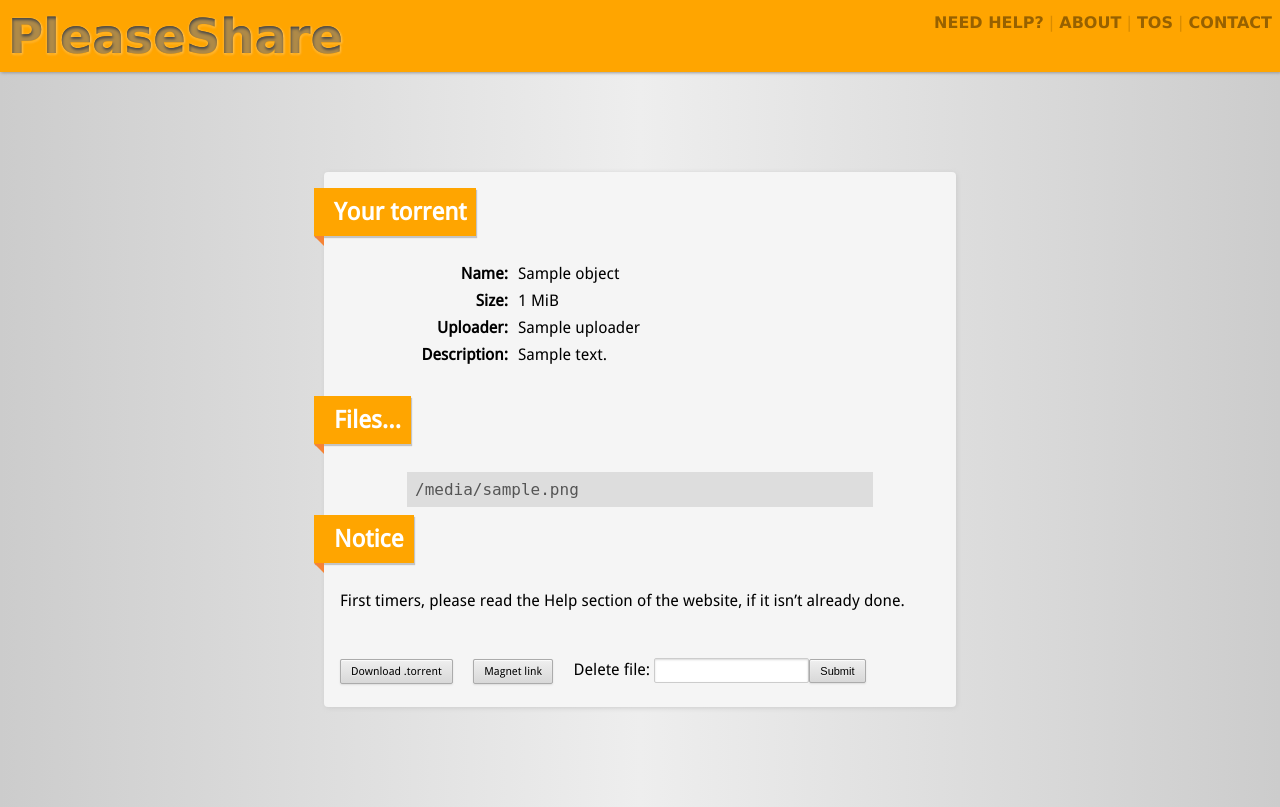
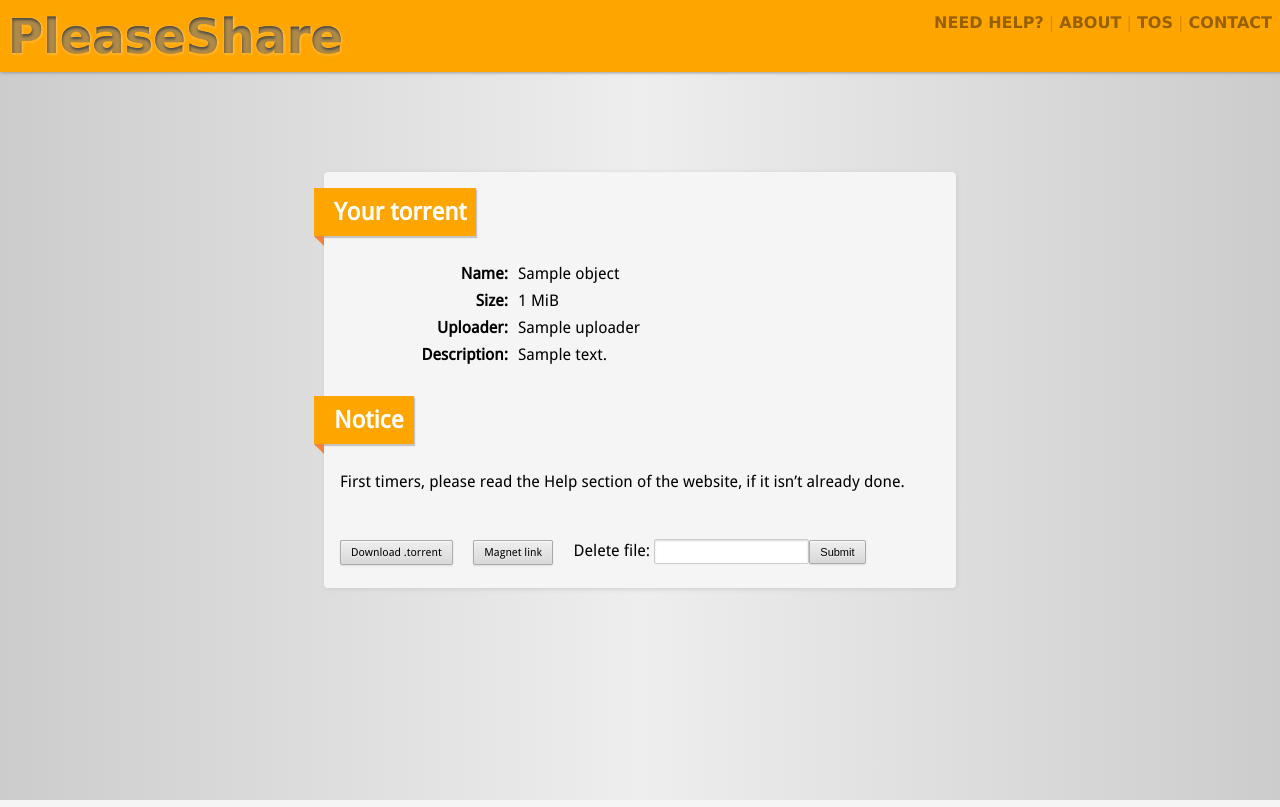
Before and after one commit to mathieui/pleaseshare, a Django app: template please/pleaseshare/templates/single.html in a window 1280 px wide. Run offline with Django 3.2, Linux system fonts and the light colour scheme; the template is opened without the code that fills it: most values are stand-ins (such as "Sample title", 1, 10 or a date in 2020); parts of the project's set-up code (start-up, migrations or seed data) failed here and were passed over.

Commit message:
[enh] Scrollbars on file list, and no file list if only one file

```diff
--- a/please/pleaseshare/templates/single.html
+++ b/please/pleaseshare/templates/single.html
@@ -13,10 +13,12 @@
 {% endif %}
 </dl>
 </div>
+{% if object.multifile %}
 <h2>Files…</h2>
 <section>
 <pre id="files">{{object.get_files}}</pre>
 </section>
+{% endif %}
 <h2>Notice</h2>
 <section id="help">First timers, please read the <a href="{% url Help %}">Help</a> section of the website, if it isn’t already done.</section>
 <section id="buttons">
--- a/please/static/style.css
+++ b/please/static/style.css
@@ -121,6 +121,7 @@ p a {
 pre {
 	margin: auto;
 	padding: 0.5em;
+    overflow: auto;
 	background: #ddd;
 	color: #555;
 	width: 450px;
```
